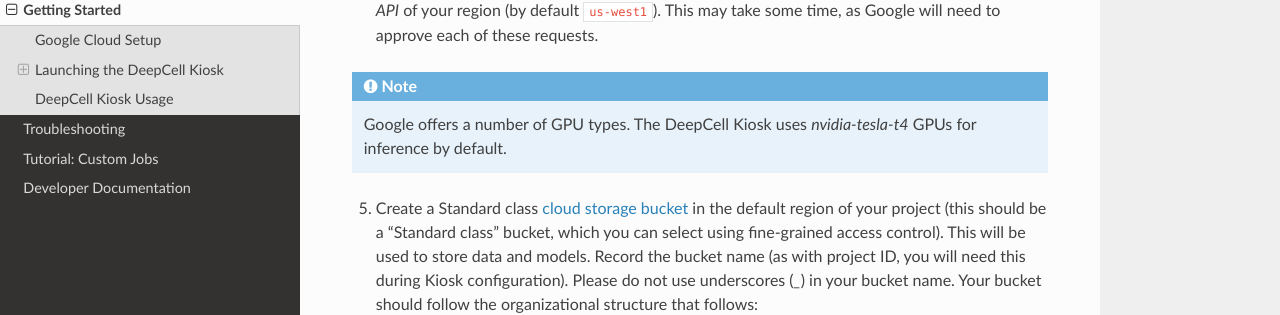
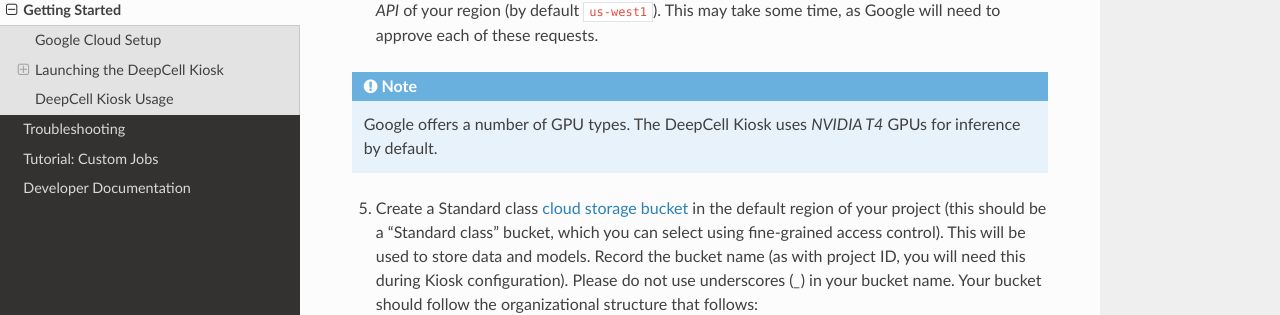
Before and after one commit to vanvalenlab/kiosk-console, a Sphinx documentation site: the page built from docs/source/GETTING_STARTED.rst, in a window 1280 px wide and 900 px high, scrolled down 896 px. Shown: the part 143-458 px from the top of the window. Built offline with Sphinx 7.4.7 and the Read the Docs theme 2.0.0, drawn with Linux system fonts in a browser that asks for light colours.

Commit message:
make GPU reference searchable in the console.

```diff
--- a/docs/source/GETTING_STARTED.rst
+++ b/docs/source/GETTING_STARTED.rst
@@ -24,7 +24,7 @@
 
 4. Apply for a `quota of at least 1 GPU <https://cloud.google.com/compute/quotas#gpus>`_ and at least `16 *In-use IP addresses* <https://cloud.google.com/compute/quotas#ip_addresses>`_ for the *Compute Engine API* of your region (by default ``us-west1``). This may take some time, as Google will need to approve each of these requests.
 
-.. note:: Google offers a number of GPU types. The DeepCell Kiosk uses `nvidia-tesla-t4` GPUs for inference by default.
+.. note:: Google offers a number of GPU types. The DeepCell Kiosk uses `NVIDIA T4` GPUs for inference by default.
 
 5. Create a Standard class `cloud storage bucket <https://cloud.google.com/storage/docs/creating-buckets>`_ in the default region of your project (this should be a "Standard class" bucket, which you can select using fine-grained access control). This will be used to store data and models. Record the bucket name (as with project ID, you will need this during Kiosk configuration). Please do not use underscores (`_`) in your bucket name. Your bucket should follow the organizational structure that follows:
 
```
